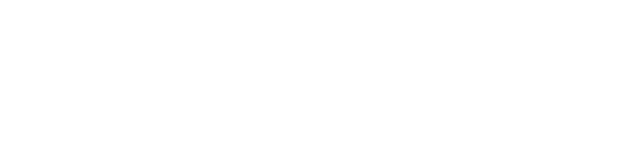
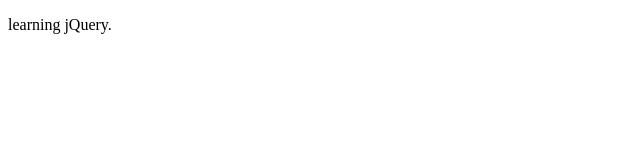
Before and after one commit to mobarakali/jqueryDaily, a plain HTML site: page infiniteskill/index.html in a window 1280 px wide. Shown: the whole page, without its empty margins (0-640 px from the left). Drawn offline with Linux system fonts and the light colour scheme.

Commit message:
paragraph added

```diff
--- a/infiniteskill/index.html
+++ b/infiniteskill/index.html
@@ -5,6 +5,6 @@
     <title>Learn jQuery Programming.</title>
 </head>
 <body>
-
+<p>learning jQuery.</p>
 </body>
 </html>
```
